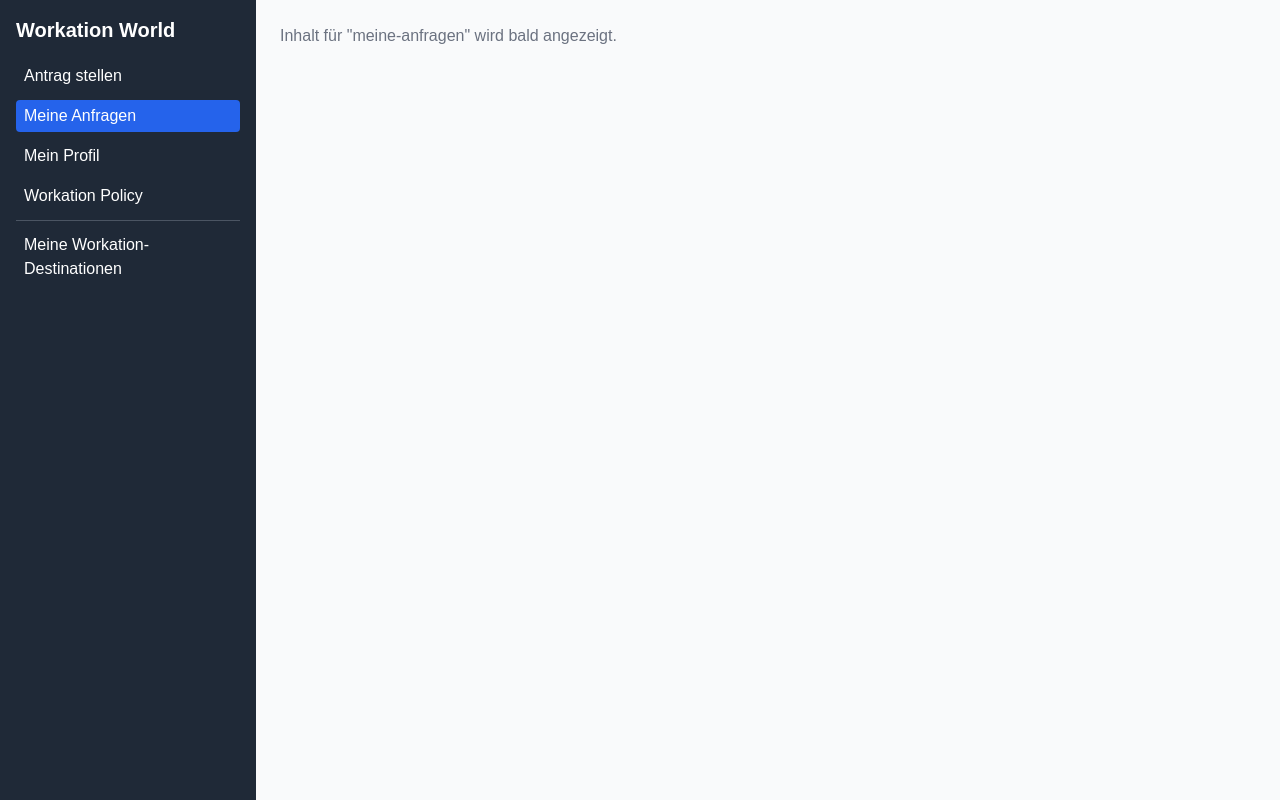
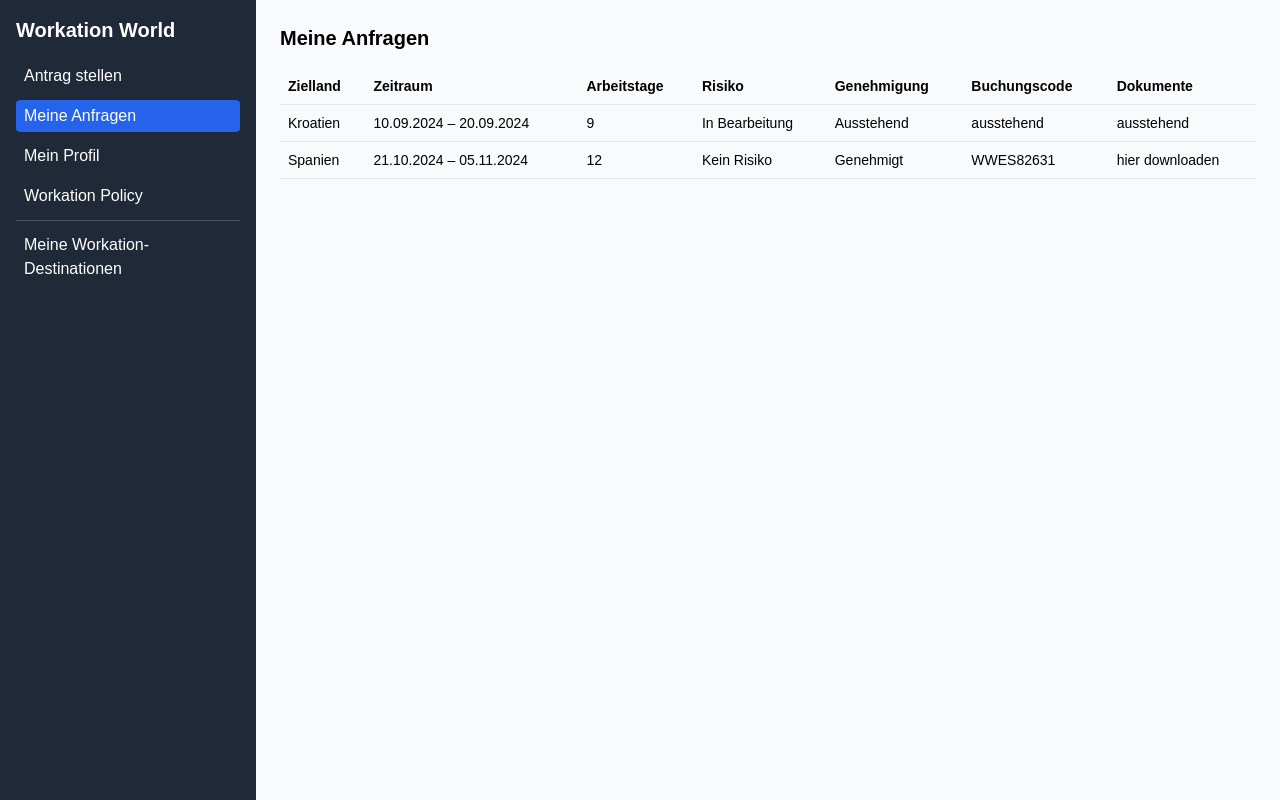
Before and after one commit to WorkationTobias/workation-prototype, a Next.js app: page / in a window 1280 px wide. Both pictures are taken after a click on the button "Meine Anfragen". Built offline with nearby package versions, Linux system fonts and the light colour scheme.

Commit message:
Update index.js

```diff
--- a/pages/index.js
+++ b/pages/index.js
@@ -121,9 +121,52 @@ export default function Home() {
               ))}
             </div>
           </div>
-        ) : (
-          <div className="text-gray-500">Inhalt für "{activeTab}" wird bald angezeigt.</div>
-        )}
+        ) : activeTab === "antrag" ? (
+          <div>
+            <h2 className="text-xl font-bold mb-4">Workation-Antrag stellen</h2>
+            {/* Formularinhalte können hier folgen */}
+          </div>
+        ) : activeTab === "meine-anfragen" ? (
+          <div>
+            <h2 className="text-xl font-bold mb-4">Meine Anfragen</h2>
+            <table className="w-full text-sm text-left">
+              <thead>
+                <tr className="border-b">
+                  <th className="p-2">Zielland</th>
+                  <th className="p-2">Zeitraum</th>
+                  <th className="p-2">Arbeitstage</th>
+                  <th className="p-2">Risiko</th>
+                  <th className="p-2">Genehmigung</th>
+                  <th className="p-2">Buchungscode</th>
+                  <th className="p-2">Dokumente</th>
+                </tr>
+              </thead>
+              <tbody>
+                {anfragen.map((a, i) => (
+                  <tr key={i} className="border-b">
+                    <td className="p-2">{a.land}</td>
+                    <td className="p-2">{a.start} – {a.ende}</td>
+                    <td className="p-2">{a.arbeitstage}</td>
+                    <td className="p-2">{a.risikobewertung}</td>
+                    <td className="p-2">{a.genehmigung}</td>
+                    <td className="p-2">{a.buchungscode}</td>
+                    <td className="p-2">{a.dokumente}</td>
+                  </tr>
+                ))}
+              </tbody>
+            </table>
+          </div>
+        ) : activeTab === "mein-profil" ? (
+          <div>
+            <h2 className="text-xl font-bold mb-4">Mein Profil</h2>
+            {/* Profilbearbeitung und Felder folgen */}
+          </div>
+        ) : activeTab === "policy" ? (
+          <div>
+            <h2 className="text-xl font-bold mb-4">Workation Policy</h2>
+            {/* Policy Inhalte hier */}
+          </div>
+        ) : null}
       </main>
     </div>
   )
```
